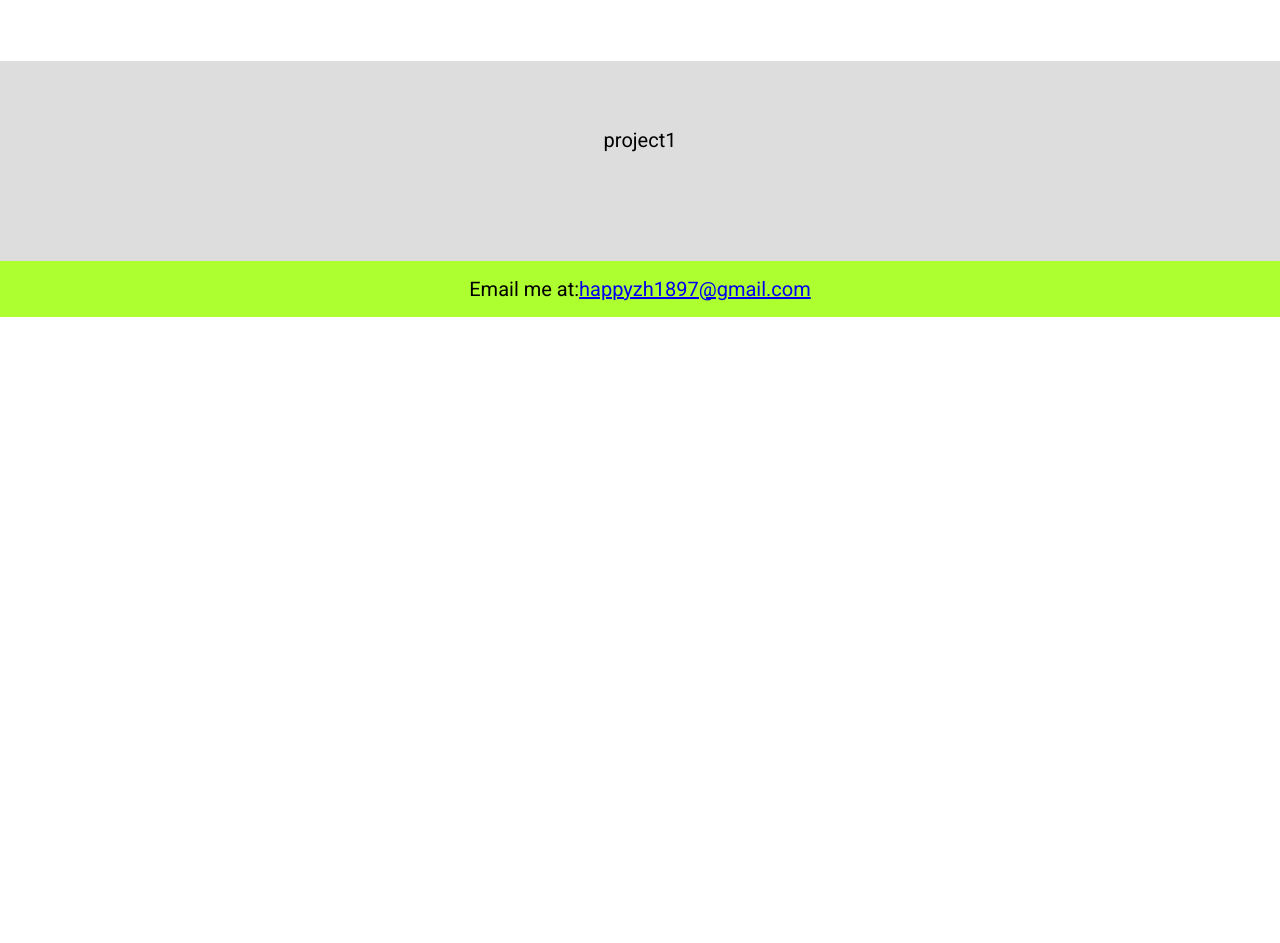
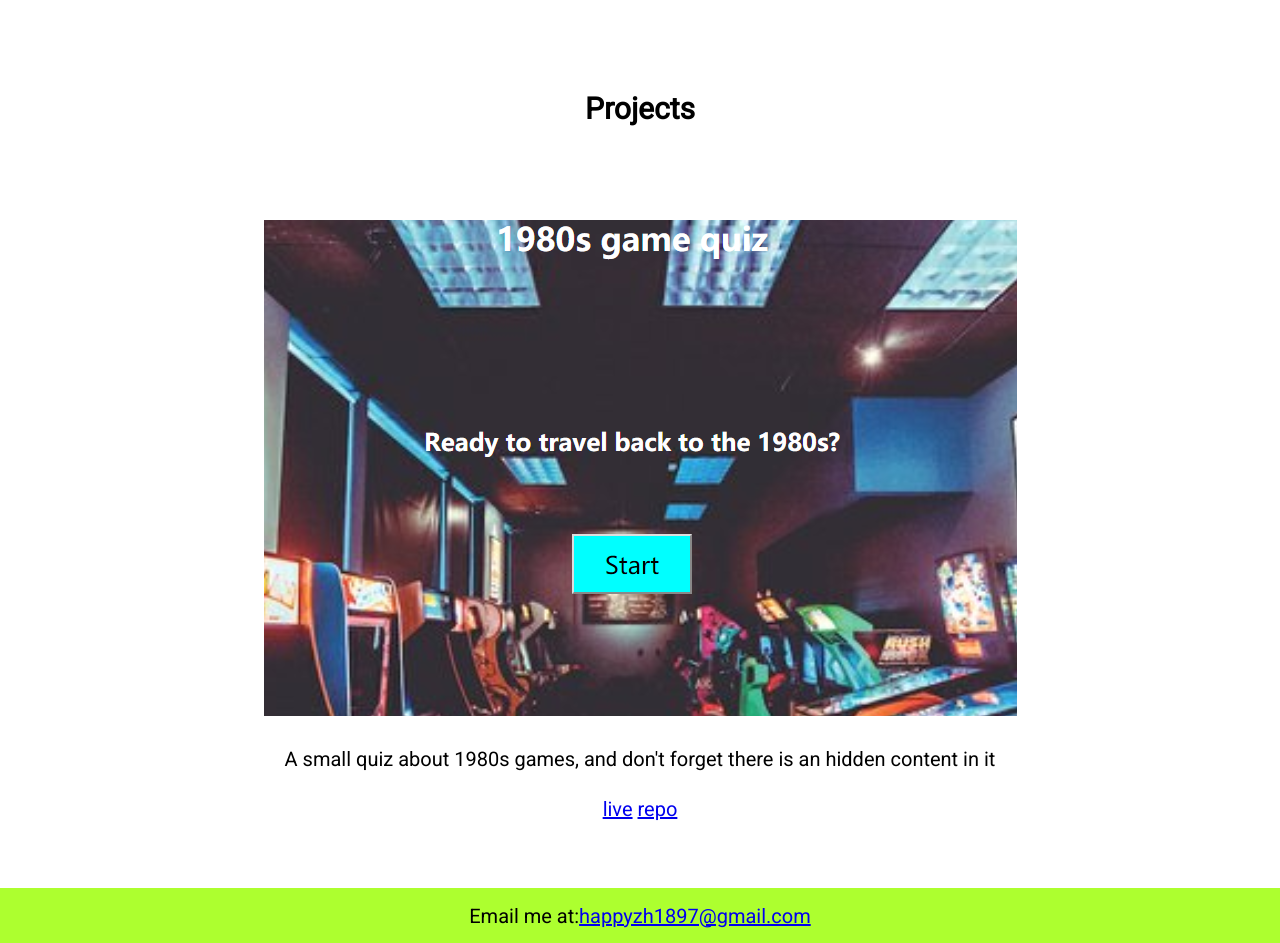
Before and after one commit to bzhengmugen/portfolio, a plain HTML site: page index.html in a window 1280 px wide. Shown: the part 480-1423 px from the top of the page. Before the commit the page ends 800 px from the top, so only its background shows below. Drawn offline with Linux system fonts and the light colour scheme.

Commit message:
fortfolio live 1.0

```diff
--- a/index.html
+++ b/index.html
@@ -32,10 +32,16 @@
     &nbsp&nbsp&nbsp&nbsp
      When I not coding, I love reading novel and trying all type of new game I can find. This give me a lot of idea on how different strategy might work on the back end. It also help me find the super star of the meta front end design.</p>
      </header>
+    <h2>Projects</h2><a name="projects">
     <main role="container" >
 
-
-      <section class="project"><a name="projects">project1</section>
+      <section class="project">
+        <img src="https://github.com/bzhengmugen/portfolio/blob/master/image/quiz.png?raw=true"
+        alt="1980s-game-quiz" />
+        <p>A small quiz about 1980s games, and don't forget there is an hidden content in it</p>
+        <a href="https://bzhengmugen.github.io/portfolio/">live</a>
+        <a href="https://github.com/bzhengmugen/portfolio">repo</a>
+      </section>
       <section class="project notYet">project2</section>
       <section class="project notYet">project3</section>
       <section class="project notYet">project4</section>
--- a/style.css
+++ b/style.css
@@ -82,13 +82,10 @@ nav > #menu{
 }
 
 section{
-  background-color: #bbb;
   min-height: 200px;
   padding: 5% 0;
 }
-section:nth-child(even) {
-  background-color: #ddd;
-}
+
 
 .notYet{
   display: none;
```
